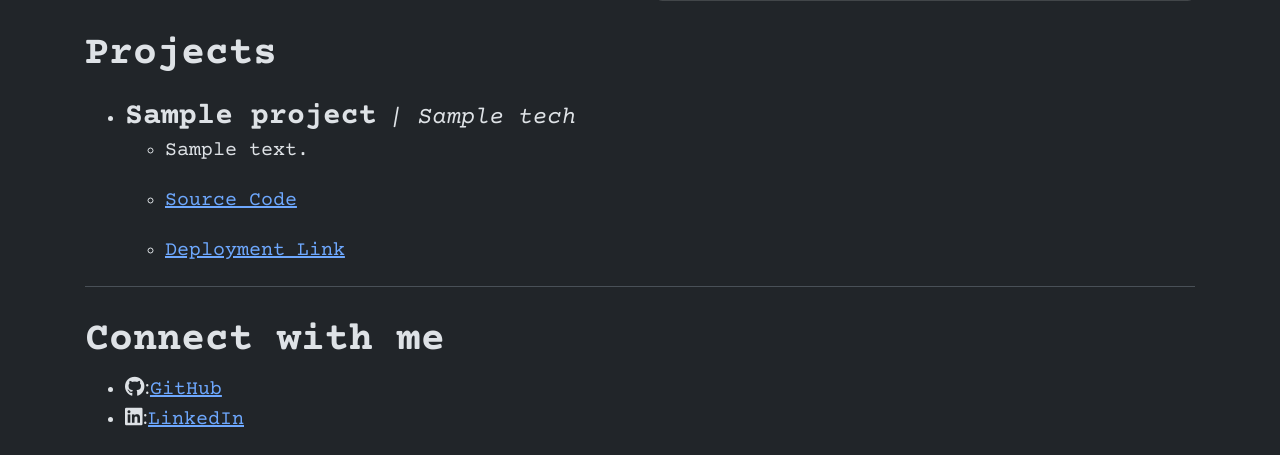
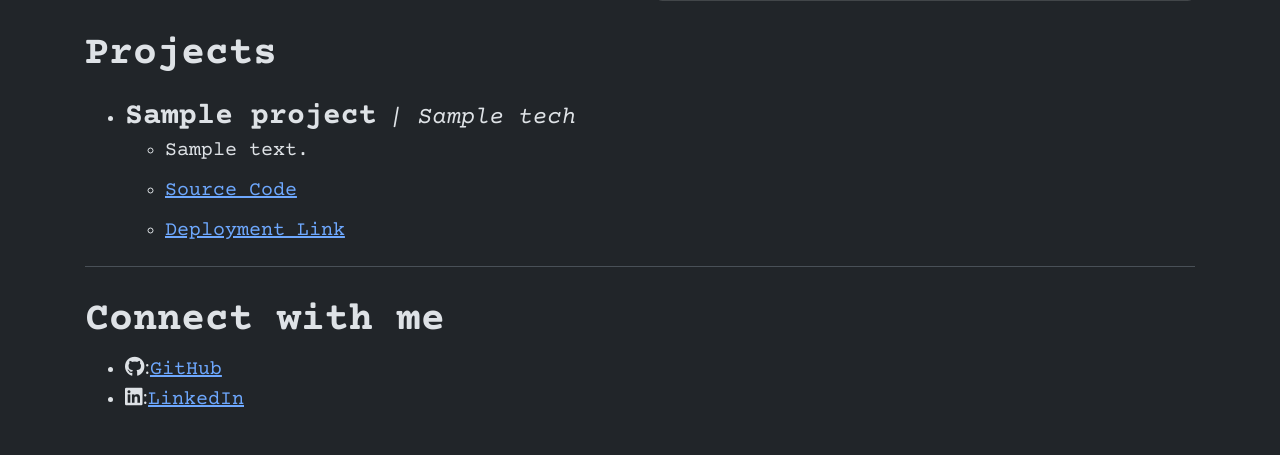
Before and after one commit to alokshandilya/personal-website, a Flask app: template templates/home.html in a window 1280 px wide. Shown: the part 854-1309 px from the top of the page. After the commit the page ends 1261 px from the top, so only its background shows below. Run offline with Flask 3, Linux system fonts and the light colour scheme; the template is opened without the code that fills it: most values are stand-ins (such as "Sample title", 1, 10 or a date in 2020).

Commit message:
improve margins

```diff
--- a/templates/projectitem.html
+++ b/templates/projectitem.html
@@ -10,13 +10,13 @@
     </li>
     <ul>
       <li>
-        <p>{{project.description}}</p>
+        <p class="mb-2">{{project.description}}</p>
       </li>
       <li>
-        <p><a href="{{project.source_code}}" target="_blank">Source Code</a></p>
+        <p class="mb-2"><a href="{{project.source_code}}" target="_blank">Source Code</a></p>
       </li>
       <li>
-        <p style="margin-bottom: 7px;"><a href="{{project.deployment_link}}" target="_blank">Deployment Link</a></p>
+        <p class="mb-7"><a href="{{project.deployment_link}}" target="_blank">Deployment Link</a></p>
       </li>
     </ul>
     {% endfor %}
```
